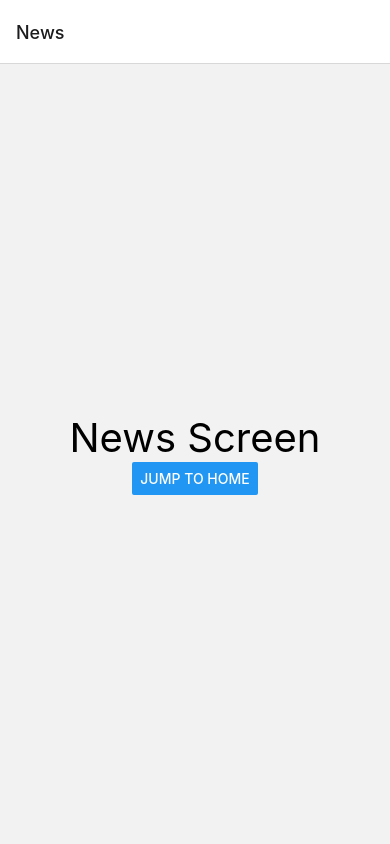
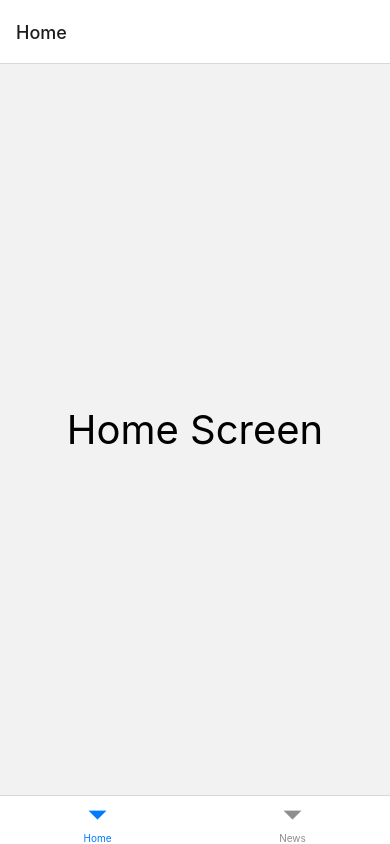
Before and after one commit to xshen053/ReactNativeLearning, a React Native app in the folder style_demo/: screen / in a window 390 px wide. Built offline with nearby package versions, Linux system fonts and the light colour scheme.

Commit message:
added BottomTab

```diff
--- a/style_demo/App.js
+++ b/style_demo/App.js
@@ -17,7 +17,8 @@ import {StatusBar, Text, View} from 'react-native';
 // import Index from './src_11_SectionList';
 // import Index from './src_17_AsyncStorage';
 // import Index from './src_21_Loading';
-import Index from './src_22_StackNavigator';
+// import Index from './src_22_StackNavigator';
+import Index from './src_23_BottomTab';
 
 export default class App extends Component {
   render() {
--- a/style_demo/package.json
+++ b/style_demo/package.json
@@ -11,6 +11,7 @@
   },
   "dependencies": {
     "@react-native-async-storage/async-storage": "^1.18.1",
+    "@react-navigation/bottom-tabs": "^6.5.7",
     "@react-navigation/native": "^6.1.6",
     "@react-navigation/stack": "^6.3.16",
     "react": "18.2.0",
--- /dev/null
+++ b/style_demo/src_23_BottomTab/index.js
@@ -0,0 +1,53 @@
+import React, {Component} from 'react';
+import {Text, StyleSheet, View, Button} from 'react-native';
+import {createBottomTabNavigator} from '@react-navigation/bottom-tabs';
+function HomeScreen(prop) {
+  return (
+    <View style={[styles.container]}>
+      <Text style={[styles.text]}>Home Screen</Text>
+    </View>
+  );
+}
+
+function NewsScreen(prop) {
+  return (
+    <View style={[styles.container]}>
+      <Text style={[styles.text]}>News Screen</Text>
+    </View>
+  );
+}
+const Tab = createBottomTabNavigator();
+export default class index extends Component {
+  render() {
+    return (
+      <Tab.Navigator
+      // screenOptions={route => ({
+      //   tabBarIcon: ({focused, color, size}) => {
+      //     let iconName;
+
+      //     if (route.name === 'Home') {
+      //       iconName = 'Home';
+      //     } else if (route.name === 'News') {
+      //       iconName = 'News';
+      //     }
+      //     return <Button title="Hello" size={size} color={color} />;
+      //   },
+      // })}
+      >
+        <Tab.Screen name="Home" component={HomeScreen} />
+        <Tab.Screen name="News" component={NewsScreen} />
+      </Tab.Navigator>
+    );
+  }
+}
+
+const styles = StyleSheet.create({
+  container: {
+    flex: 1,
+    justifyContent: 'center',
+    alignItems: 'center',
+  },
+  text: {
+    fontSize: 40,
+  },
+});
```
Also changed, not shown: 2 other files (tests, documents, lock files or other folders).
